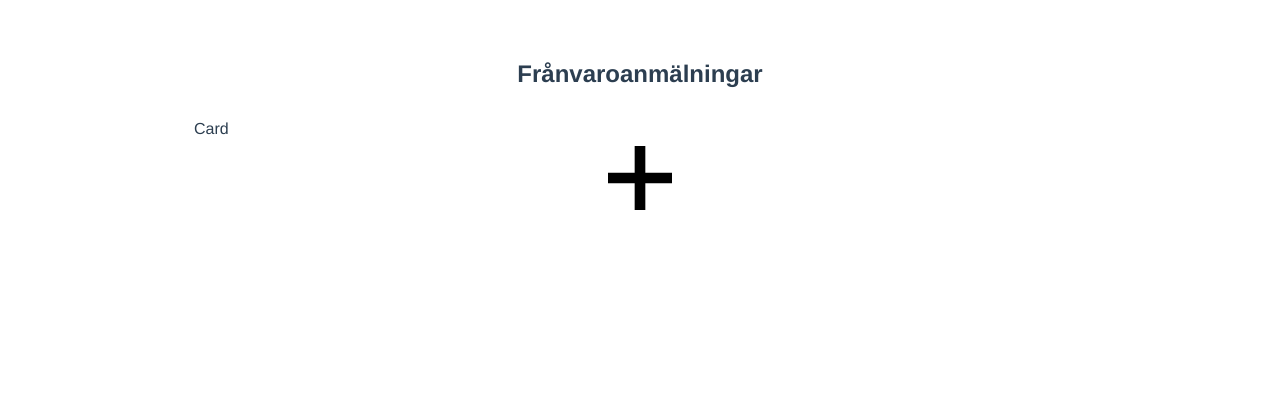
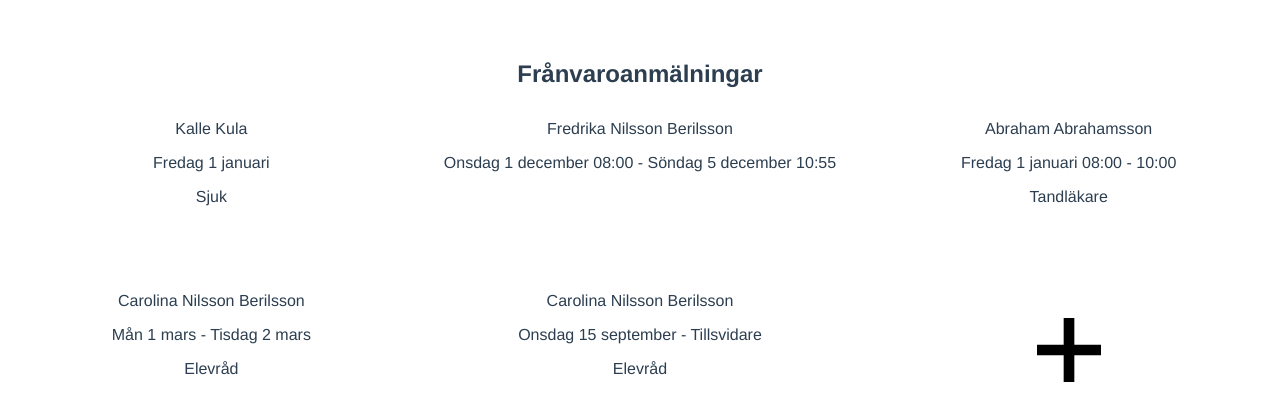
Before and after one commit to MuhannadSayed/abs, a Vue app: page / in a window 1280 px wide. Shown: the top 420 px of the page. Built offline with nearby package versions, Linux system fonts and the light colour scheme.

Commit message:
data-model

```diff
--- a/package.json
+++ b/package.json
@@ -9,6 +9,7 @@
   },
   "dependencies": {
     "@vue/cli-plugin-babel": "4.1.1",
+    "moment": "^2.29.4",
     "vue": "^2.6.11"
   },
   "devDependencies": {
--- a/src/App.vue
+++ b/src/App.vue
@@ -2,8 +2,14 @@
   <div id="app">
     <h1>Frånvaroanmälningar</h1>
     <Wrapper>
-      <Card />
-      <AddAbs />
+      <Card
+        v-for="(absence, index) in absList"
+        :key="index"
+        :name="`${absence.absName}`"
+        :formatedDate="`${absence.absFormated}`"
+        :reason="`${absence.reason}`"
+      />
+      <AddAbs @click="addNewAbs()" />
     </Wrapper>
     <!-- <HelloWorld msg="Hello Vue in CodeSandbox!" /> -->
   </div>
@@ -15,6 +21,7 @@ import AddAbs from "./components/AddAbs.vue";
 import Card from "./components/Card.vue";
 import Wrapper from "./components/Wrapper.vue";
 import { absences } from "./data.js";
+import { refactorAbs } from "./models/DataModel";
 
 export default {
   name: "App",
@@ -27,11 +34,19 @@ export default {
   data() {
     return {
       absences,
+      absList: [],
+      refactoredData: [],
     };
   },
 
+  methods: {
+    addNewAbs() {
+      console.log("someone click me", absences);
+    },
+  },
+
   mounted() {
-    console.log("hi new");
+    this.absList = refactorAbs(absences);
   },
 };
 </script>
--- a/src/components/AddAbs.vue
+++ b/src/components/AddAbs.vue
@@ -7,15 +7,14 @@
 <script>
 export default {
   name: "AddAbs",
-  data() {
+  /* data() {
     return {
       count: 0,
     };
-  },
+  }, */
   methods: {
-    addAbs() {
-      this.count++;
-      console.log(this.count);
+    addAbs(event) {
+      this.$emit("click", event);
     },
   },
 };
--- a/src/components/Card.vue
+++ b/src/components/Card.vue
@@ -1,9 +1,18 @@
 <template>
-  <p>Card</p>
+  <div>
+    <p>{{ name }}</p>
+    <p>{{ formatedDate }}</p>
+    <p>{{ reason }}</p>
+  </div>
 </template>
 <script>
 export default {
   name: "Card",
+  props: {
+    name: String,
+    formatedDate: String,
+    reason: String,
+  },
 };
 </script>
 <style></style>
--- /dev/null
+++ b/src/constants/index.js
@@ -0,0 +1,7 @@
+export const ABS_REASON = (guid) => {
+  if (guid == "4d937b93-707a-4812-a2c5-227d23a5b3ac") return "Sjuk";
+  if (guid == "1c4464f2-34e0-427b-bb29-399665819dad") return "Elevråd";
+  if (guid == "4e57e8ab-c67a-4f6f-90f6-f72bfec8b808") return "Tandläkare";
+
+  return "";
+};
--- a/src/data.js
+++ b/src/data.js
@@ -4,39 +4,39 @@ export const absences = [
     lastName: "Kula",
     reasonGuid: "4d937b93-707a-4812-a2c5-227d23a5b3ac",
     dateTimeFrom: "2021-01-01 00:00:00",
-    dateTimeTo: "2021-01-01 23:59:59"
+    dateTimeTo: "2021-01-01 23:59:59",
   },
   {
     firstName: "Fredrika",
     lastName: "Nilsson Berilsson",
     reasonGuid: null,
     dateTimeFrom: "2021-12-01 08:00:00",
-    dateTimeTo: "2021-12-05 10:55:00"
+    dateTimeTo: "2021-12-05 10:55:00",
   },
   {
     firstName: "Abraham",
     lastName: "Abrahamsson",
     reasonGuid: "4e57e8ab-c67a-4f6f-90f6-f72bfec8b808",
     dateTimeFrom: "2021-01-01 08:00",
-    dateTimeTo: "2021-01-01 10:00"
+    dateTimeTo: "2021-01-01 10:00",
   },
   {
     firstName: "Carolina",
     lastName: "Nilsson Berilsson",
     reasonGuid: "1c4464f2-34e0-427b-bb29-399665819dad",
     dateTimeFrom: "2021-03-01 00:00:00",
-    dateTimeTo: "2021-03-02 23:59:59"
+    dateTimeTo: "2021-03-02 23:59:59",
   },
   {
     firstName: "Carolina",
     lastName: "Nilsson Berilsson",
     reasonGuid: "1c4464f2-34e0-427b-bb29-399665819dad",
     dateTimeFrom: "2021-09-15 00:00:00",
-    dateTimeTo: null
-  }
+    dateTimeTo: null,
+  },
 ];
 
-export const absenceReasons = [
+/* export const absenceReasons = [
   {
     id: "Sjuk",
     guid: "4d937b93-707a-4812-a2c5-227d23a5b3ac"
@@ -49,4 +49,4 @@ export const absenceReasons = [
     id: "Tandläkare",
     guid: "4e57e8ab-c67a-4f6f-90f6-f72bfec8b808"
   }
-];
+]; */
--- /dev/null
+++ b/src/models/DataModel.js
@@ -0,0 +1,100 @@
+import moment from "moment";
+import "moment/locale/sv";
+import { ABS_REASON } from "../constants";
+
+const isSmallViewPort = document.documentElement.clientWidth <= 1024;
+const capitalizeFirstLetter = (day) => {
+  return day.charAt(0).toUpperCase() + day.slice(1);
+};
+
+const formatDateTime = (
+  isUntilFurther,
+  isFromDateStartOfDay,
+  fromDate,
+  isSeveralDays,
+  isToDateEndOfDay,
+  toDate,
+  isFullDay
+) => {
+  if (isUntilFurther) {
+    if (isFromDateStartOfDay) {
+      return `${capitalizeFirstLetter(
+        fromDate.format("dddd D MMMM")
+      )} - Tillsvidare`;
+    } else {
+      return capitalizeFirstLetter(fromDate.format("dddd D MMMM HH:mm"));
+    }
+  } else if (isSeveralDays) {
+    if (isFromDateStartOfDay && isToDateEndOfDay) {
+      return `${capitalizeFirstLetter(
+        fromDate.format("ddd D MMMM")
+      )} - ${capitalizeFirstLetter(toDate.format("dddd D MMMM"))}`;
+    } else {
+      return `${capitalizeFirstLetter(
+        fromDate.format(
+          isSmallViewPort ? "ddd D MMM HH:mm" : "dddd D MMMM HH:mm"
+        )
+      )} - ${capitalizeFirstLetter(
+        toDate.format(isSmallViewPort ? "ddd D MMM HH:mm" : "dddd D MMMM HH:mm")
+      )}`;
+    }
+  } else if (isFullDay) {
+    return capitalizeFirstLetter(fromDate.format("dddd D MMMM"));
+  }
+
+  return `${capitalizeFirstLetter(
+    fromDate.format("dddd D MMMM HH:mm")
+  )} - ${capitalizeFirstLetter(toDate.format("HH:mm"))}`;
+};
+export const refactorAbs = (fetchedAbsences) => {
+  const listOfAbs = [];
+  fetchedAbsences.forEach((element) => {
+    const fromDate = moment(element.dateTimeFrom);
+    const toDate = moment(element.dateTimeTo);
+    const isFromDateStartOfDay = fromDate.isSame(
+      fromDate.clone().startOf("day")
+    );
+    const isToDateEndOfDay = toDate.isSame(
+      toDate.clone().set("hour", 23).set("minute", 59).set("second", 59)
+    );
+    const isFullDay = isFromDateStartOfDay && isToDateEndOfDay;
+    const isUntilFurther = !toDate.isValid();
+    const isSeveralDays = fromDate.isSame(toDate, "day") ? false : true;
+
+    const formatedDateTime = formatDateTime(
+      isUntilFurther,
+      isFromDateStartOfDay,
+      fromDate,
+      isSeveralDays,
+      isToDateEndOfDay,
+      toDate,
+      isFullDay
+    );
+    /* console.log(
+      "formatedDateTime",
+      formatedDateTime,
+      "isUntilFurther",
+      isUntilFurther,
+      "isFromDateStartOfDay",
+      isFromDateStartOfDay,
+      "fromDate",
+      fromDate,
+      "isSeveralDays",
+      isSeveralDays,
+      "isToDateEndOfDay",
+      isToDateEndOfDay,
+      "toDate",
+      toDate,
+      "isFullDay",
+      isFullDay
+    ); */
+
+    const abs = {
+      absName: `${element.firstName} ${element.lastName}`,
+      absFormated: formatedDateTime,
+      reason: ABS_REASON(element.reasonGuid),
+    };
+    listOfAbs.push(abs);
+  });
+  return listOfAbs;
+};
```
Also changed, not shown: 1 other file (tests, documents, lock files or other folders).
